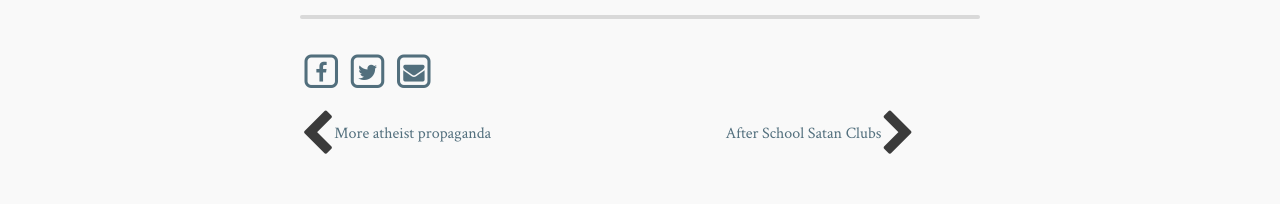
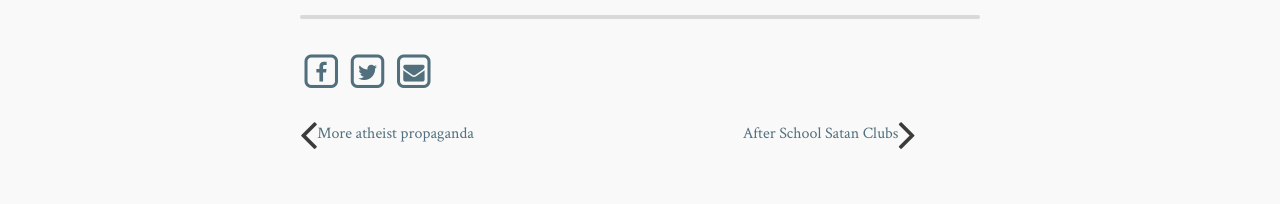
Before and after one commit to flashlightministries/oilforlight, a Jekyll site: the page built from _posts/2016-08-29-willy-wonka-false.md, in a window 1280 px wide. Shown: the part 1697-1901 px from the top of the page. Built offline with Jekyll 4.4.1, drawn with Linux system fonts in a browser that asks for light colours; nearby versions of some CDN libraries.

Commit message:
Update post.html

```diff
--- a/_layouts/post.html
+++ b/_layouts/post.html
@@ -64,12 +64,12 @@
   <div class="page-nav">
     <span>
       {% if page.next.url %}
-        <span class="left-arrow"><i class="fa fa-3x fa-chevron-left" aria-hidden="true"></i></span><span><a class="next small" href="{{page.next.url}}">{{page.next.title}}</a></span>
+        <span class="left-arrow"><i class="fa fa-3x fa-angle-left" aria-hidden="true"></i></span><span><a class="next small" href="{{page.next.url}}">{{page.next.title}}</a></span>
       {% endif %}
     </span>
     <span class="align-right">
       {% if page.previous.url %}
-        <span><a class="prev small" href="{{page.previous.url}}">{{page.previous.title}}</a></span><span><i class="fa fa-3x fa-chevron-right" aria-hidden="true"></i></span>
+        <span><a class="prev small" href="{{page.previous.url}}">{{page.previous.title}}</a></span><span><i class="fa fa-3x fa-angle-right" aria-hidden="true"></i></span>
       {% endif %}
     </span>
   </div>
```
